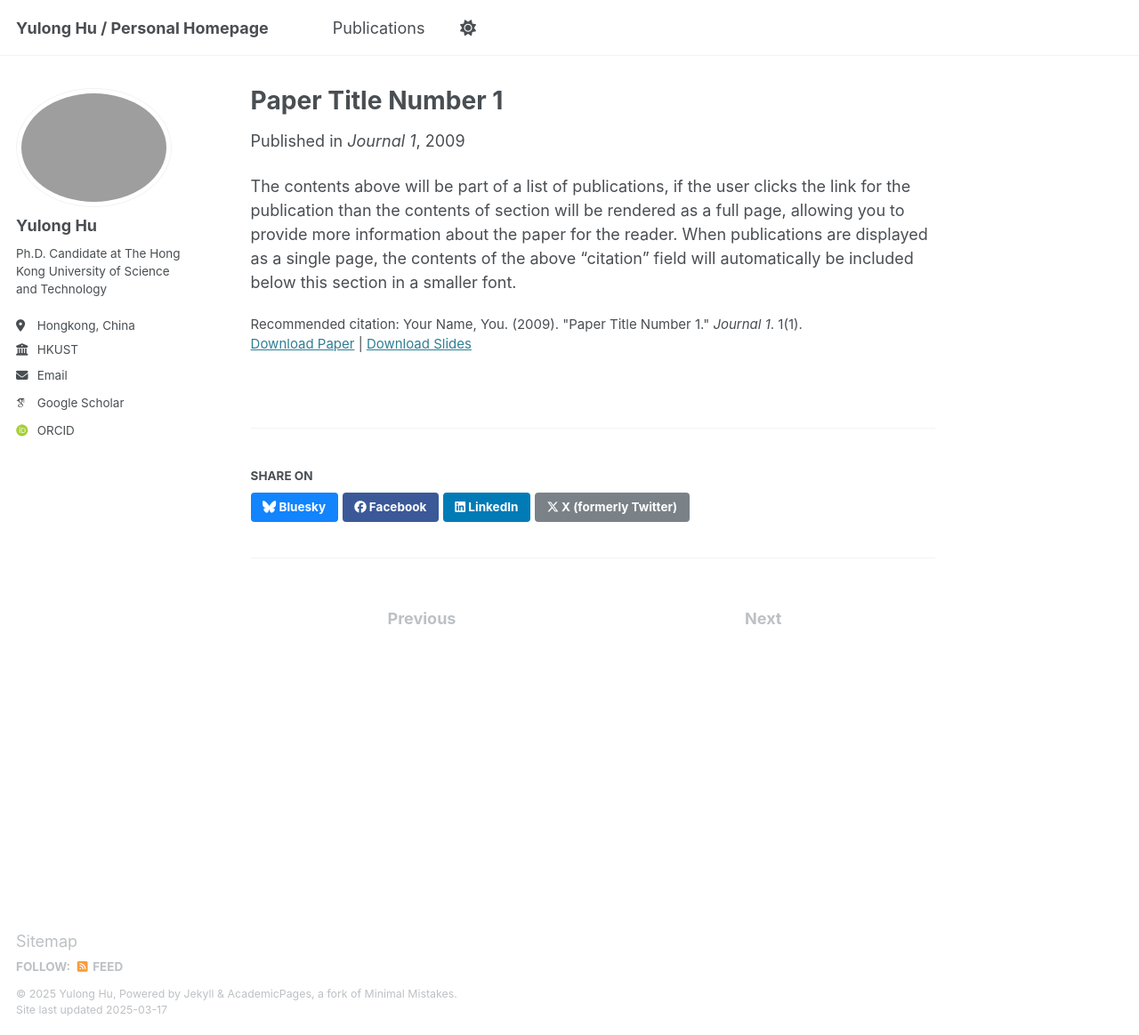
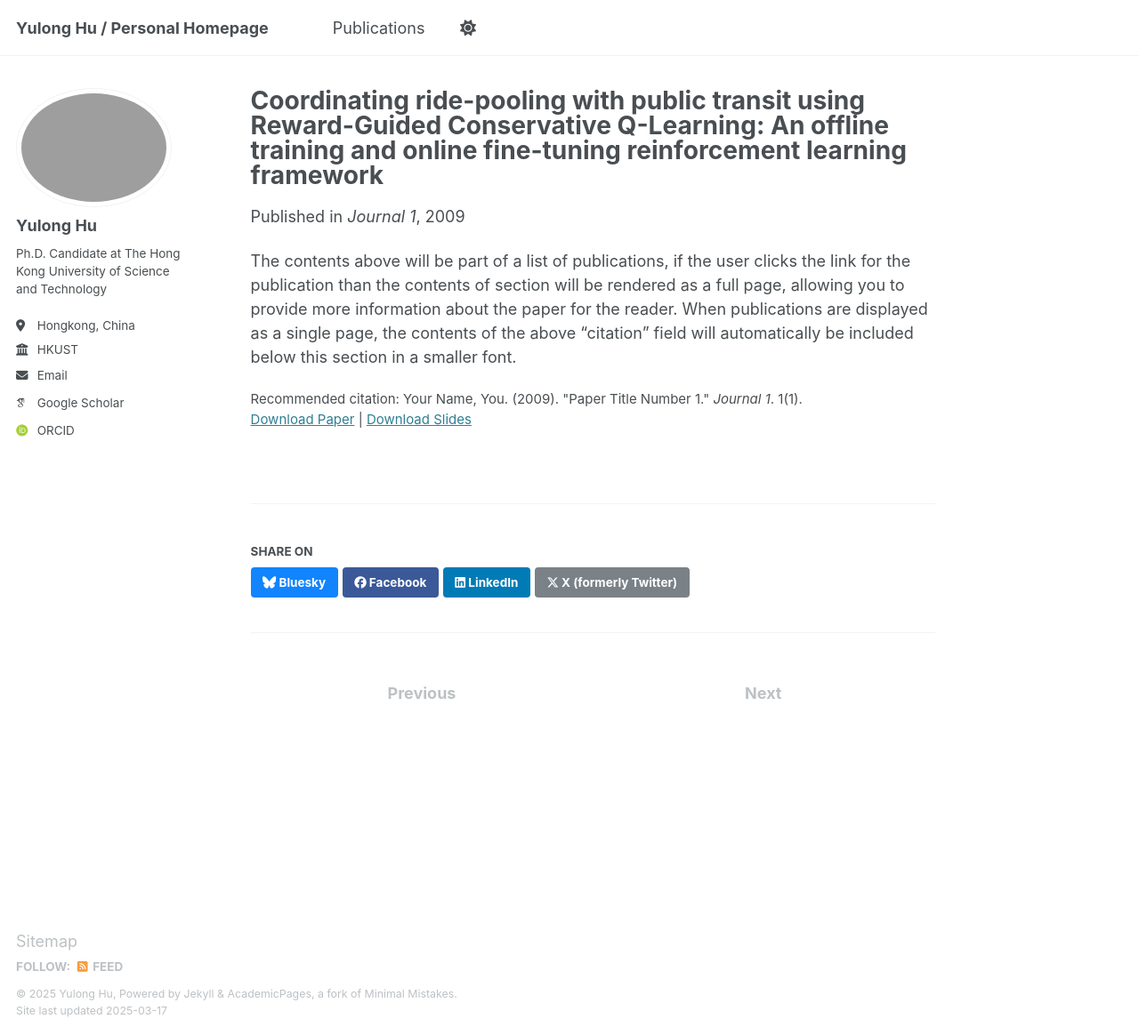
Before and after one commit to yulonghu2000/yulonghu2000.github.io, a Jekyll site: the page built from _publications/2009-10-01-paper-title-number-1.md, in a window 1280 px wide and 1164 px high. Shown: the whole window at 89% size. Built offline with Jekyll 4.4.1, drawn with Linux system fonts in a browser that asks for light colours; some web fonts are replaced.

Commit message:
Update 2009-10-01-paper-title-number-1.md

```diff
--- a/_publications/2009-10-01-paper-title-number-1.md
+++ b/_publications/2009-10-01-paper-title-number-1.md
@@ -1,5 +1,5 @@
 ---
-title: "Paper Title Number 1"
+title: "Coordinating ride-pooling with public transit using Reward-Guided Conservative Q-Learning: An offline training and online fine-tuning reinforcement learning framework"
 collection: publications
 category: manuscripts
 permalink: /publication/2009-10-01-paper-title-number-1
```
